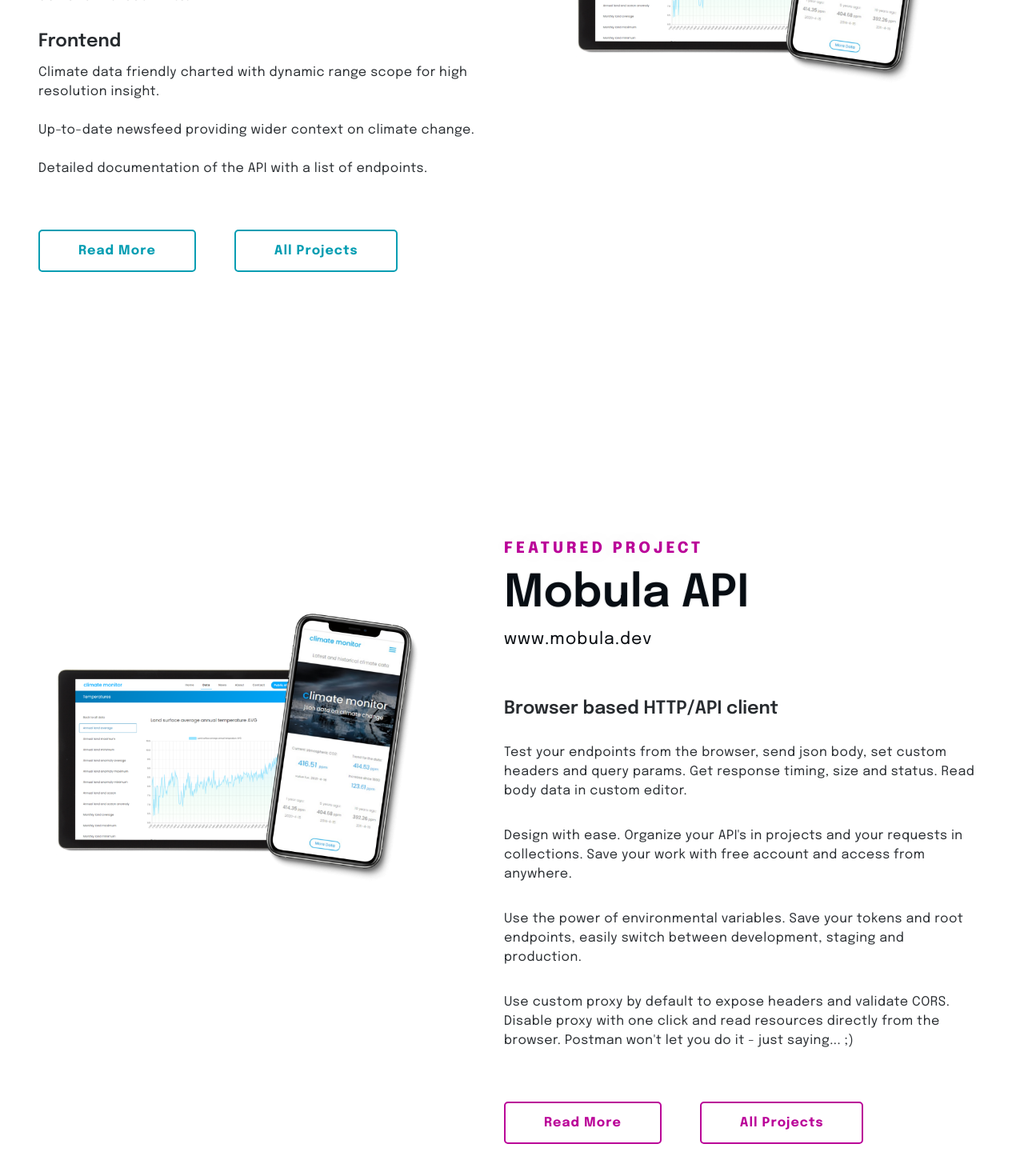
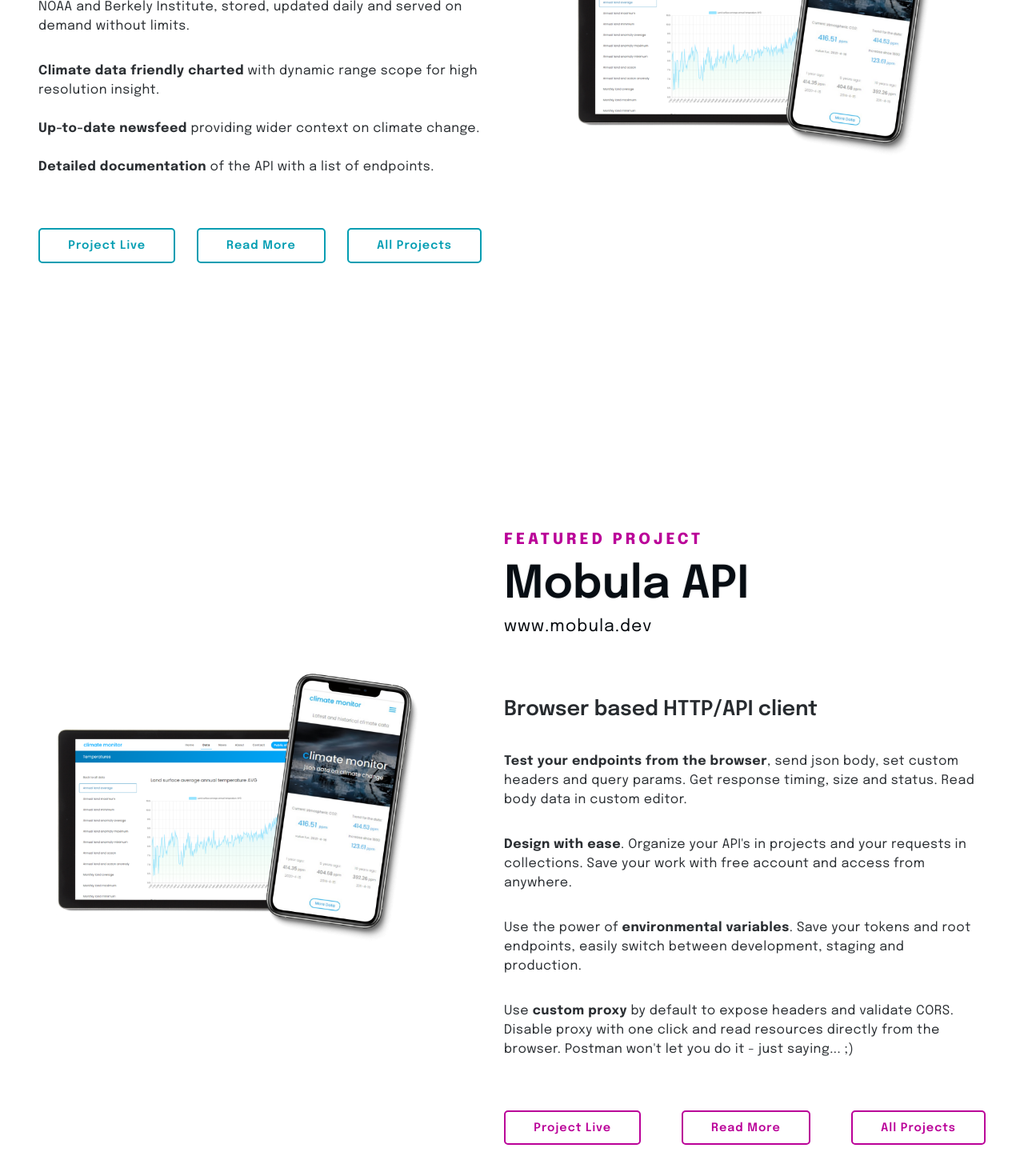
Before and after one commit to TomaszPietrzykowski/portfolio-next, a Next.js app: page / in a window 1280 px wide. Shown: the part 1244-2714 px from the top of the page at 80% size. Built offline with nearby package versions, Linux system fonts and the light colour scheme.

Commit message:
Featured components reworked

```diff
--- a/components/Featured1.js
+++ b/components/Featured1.js
@@ -9,21 +9,23 @@ const Featured1 = () => {
         <h3 className={styles.featuredWww}>www.climatemonitor.info</h3>
         <h4 className={styles.featuredSubhead}>Free Public API</h4>
         <p className={styles.featuredPara}>
-          RESTful API serving json data on climate change. Well over 40
-          endpoints with data on main climate factors. Data from NASA, NOAA and
-          Berkely Institute, stored, updated daily and served on demand without
-          limits.
+          <strong>Public RESTful API</strong> serving json data on climate
+          change. Well over 40 endpoints with data on main climate factors. Data
+          from NASA, NOAA and Berkely Institute, stored, updated daily and
+          served on demand without limits.
         </p>
-        <h4 className={styles.featuredSubhead}>Frontend</h4>
         <p className={styles.featuredPara}>
-          Climate data friendly charted with dynamic range scope for high
-          resolution insight. <br />
+          <strong>Climate data friendly charted</strong> with dynamic range
+          scope for high resolution insight. <br />
           <br />
-          Up-to-date newsfeed providing wider context on climate change. <br />
+          <strong>Up-to-date newsfeed</strong> providing wider context on
+          climate change. <br />
           <br />
-          Detailed documentation of the API with a list of endpoints.
+          <strong>Detailed documentation</strong> of the API with a list of
+          endpoints.
         </p>
         <div className={styles.featuredBtnsContainer}>
+          <button className={styles.featuredBtn}>Project Live</button>
           <button className={styles.featuredBtn}>Read More</button>
           <button className={styles.featuredBtn}>All Projects</button>
         </div>
--- a/components/Featured2.js
+++ b/components/Featured2.js
@@ -4,33 +4,36 @@ const Featured2 = () => {
   return (
     <section className={styles.featured} style={{ marginBottom: '12rem' }}>
       <div className={styles.featuredRight}></div>
-      <div className={styles.featuredRight2}>
+      <div className={styles.featuredLeft2}>
         <h2 className={styles.featuredSubtitle2}>Featured project</h2>
         <h1 className={styles.featuredTitle}>Mobula API</h1>
         <h3 className={styles.featuredWww}>www.mobula.dev</h3>
         <h4 className={styles.featuredSubhead}>
           Browser based HTTP/API client
         </h4>
-        <p className={styles.featuredPara2}>
-          Test your endpoints from the browser, send json body, set custom
-          headers and query params. Get response timing, size and status. Read
-          body data in custom editor.
+        <p className={styles.featuredPara}>
+          <strong>Test your endpoints from the browser</strong>, send json body,
+          set custom headers and query params. Get response timing, size and
+          status. Read body data in custom editor.
         </p>
-        <p className={styles.featuredPara2}>
-          Design with ease. Organize your API's in projects and your requests in
-          collections. Save your work with free account and access from
-          anywhere.
+        <p className={styles.featuredPara}>
+          <strong>Design with ease</strong>. Organize your API's in projects and
+          your requests in collections. Save your work with free account and
+          access from anywhere.
         </p>
-        <p className={styles.featuredPara2}>
-          Use the power of environmental variables. Save your tokens and root
-          endpoints, easily switch between development, staging and production.
+        <p className={styles.featuredPara}>
+          Use the power of <strong>environmental variables</strong>. Save your
+          tokens and root endpoints, easily switch between development, staging
+          and production.
         </p>
-        <p className={styles.featuredPara2}>
-          Use custom proxy by default to expose headers and validate CORS.
-          Disable proxy with one click and read resources directly from the
-          browser. Postman won't let you do it - just saying... ;)
+        <p className={styles.featuredPara}>
+          Use <strong>custom proxy</strong> by default to expose headers and
+          validate CORS. Disable proxy with one click and read resources
+          directly from the browser. Postman won't let you do it - just
+          saying... ;)
         </p>
-        <div className={styles.featuredBtnsContainer2}>
+        <div className={styles.featuredBtnsContainer}>
+          <button className={styles.featuredBtn2}>Project Live</button>
           <button className={styles.featuredBtn2}>Read More</button>
           <button className={styles.featuredBtn2}>All Projects</button>
         </div>
--- a/styles/Featured.module.css
+++ b/styles/Featured.module.css
@@ -1,3 +1,4 @@
+/* ------ rework layout grid ------------------------ */
 .featured {
     display: flex;
     width: 100%;
@@ -11,16 +12,16 @@
 }
 .featuredRight {
     width: 50%;
-    margin-top: -12rem;
     background-image: url("../public/cm-project.png");
     background-size: contain;
     background-repeat: no-repeat;
     background-position: center;
 }
-.featuredRight2 {
+.featuredLeft2 {
     padding: 8rem 3rem 0 0;
     max-width: 650px;
 }
+/* ------------------------------------------------------ */
 .featuredTitle {
     font-size: 3.5rem;
     font-weight: 600;
@@ -29,37 +30,33 @@
     text-shadow: 0px 0px 2px rgba(5, 9, 14, 0.3);
     color: rgb(7, 13, 19);
 }
-.featuredSubtitle {
-    text-transform: uppercase;
-    font-size: 1.2rem;
-    font-weight: 800;
-    letter-spacing: 4px;
-    color: var(--accent03);
-    text-shadow: 0px 0px 34px rgba(5, 9, 14, 0.1);
-}
+.featuredSubtitle,
 .featuredSubtitle2 {
     text-transform: uppercase;
     font-size: 1.2rem;
     font-weight: 800;
     letter-spacing: 4px;
+}
+.featuredSubtitle {
+    color: var(--accent03);
+}
+.featuredSubtitle2 {
     color: var(--accent02);
-    text-shadow: 0px 0px 34px rgba(5, 9, 14, 0.1);
 }
 .featuredWww {
     font-size: 1.3rem;
     font-weight: 400;
     letter-spacing: 1px;
     color: rgba(5, 9, 14, 1);
-    text-shadow: 0px 0px 2px rgba(5, 9, 14, 0.1);
-    margin: 1rem 0 4rem 0;
+    margin: .65rem 0 5rem 0;
 }
 
 .featuredSubhead {
-    font-size: 1.4rem;
+    font-size: 1.6rem;
     font-weight: 600;
     color: var(--textPrimary);
     text-shadow: 0px 0px 1px rgba(5, 9, 14, 0.1);
-    margin-bottom: 1rem;
+    margin-bottom: 2.5rem;
 }
 .featuredPara {
     margin-bottom: 2rem;
@@ -69,53 +66,40 @@
     font-weight: 400;
     color: var(--textPrimary);
 }
-.featuredPara2 {
-    margin-top: 2rem;
-    font-size: 1rem;
-    letter-spacing: .5px;
-    line-height: 1.5;
-    font-weight: 400;
-    color: var(--textPrimary);
-}
 .featuredBtnsContainer {
     display: flex;
     flex-direction: row;
-    gap: 3rem;
-    margin-bottom: 4rem;
-    margin-top: 4rem;
+    justify-content: space-between;
+    margin: 4rem 0;
 }
-.featuredBtnsContainer2 {
-    display: flex;
-    flex-direction: row;
-    gap: 3rem;
-    margin-bottom: 6rem;
-    margin-top: 4rem;
-}
-.featuredBtn {
-    padding: 1rem 3rem 1rem 3rem;
+.featuredBtn,
+.featuredBtn2 {
+    padding: .8rem 2.2rem;
     cursor: pointer;
     font-family: inherit;
-    font-size: 1rem;
-    font-weight: 700;
+    font-size: .9rem;
+    font-weight: 600;
     letter-spacing: 1px;
     background: none;
-    color: var(--accent03);
-    border: 2px solid var(--accent03);
     border-radius: 5px;
     transition: all 0.2s ease-in-out;
 
 }
+.featuredBtn {
+    color: var(--accent03);
+    border: 2px solid var(--accent03);
+}
+.featuredBtn:hover {
+    color: white;
+    border: 2px solid var(--accent03);
+    background-color: var(--accent03);
+}
 .featuredBtn2 {
-    padding: 1rem 3rem 1rem 3rem;
-    cursor: pointer;
-    font-family: inherit;
-    font-size: 1rem;
-    font-weight: 700;
-    letter-spacing: 1px;
-    background: none;
     color: var(--accent02);
     border: 2px solid var(--accent02);
-    border-radius: 5px;
-    transition: all 0.2s ease-in-out;
-
 }
+.featuredBtn2:hover {
+    color: white;
+    border: 2px solid var(--accent02);
+    background-color: var(--accent02);
+}
```
